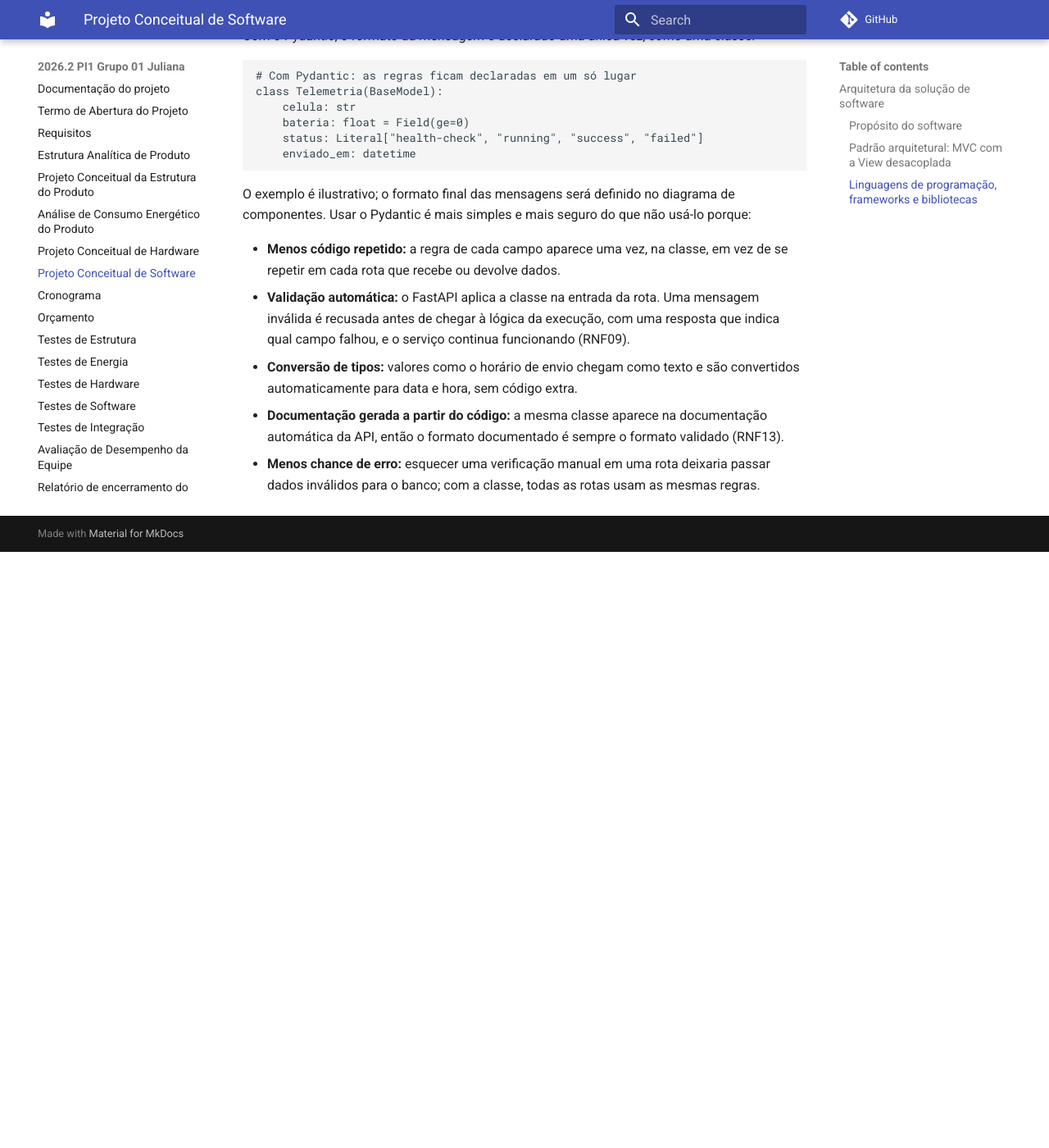
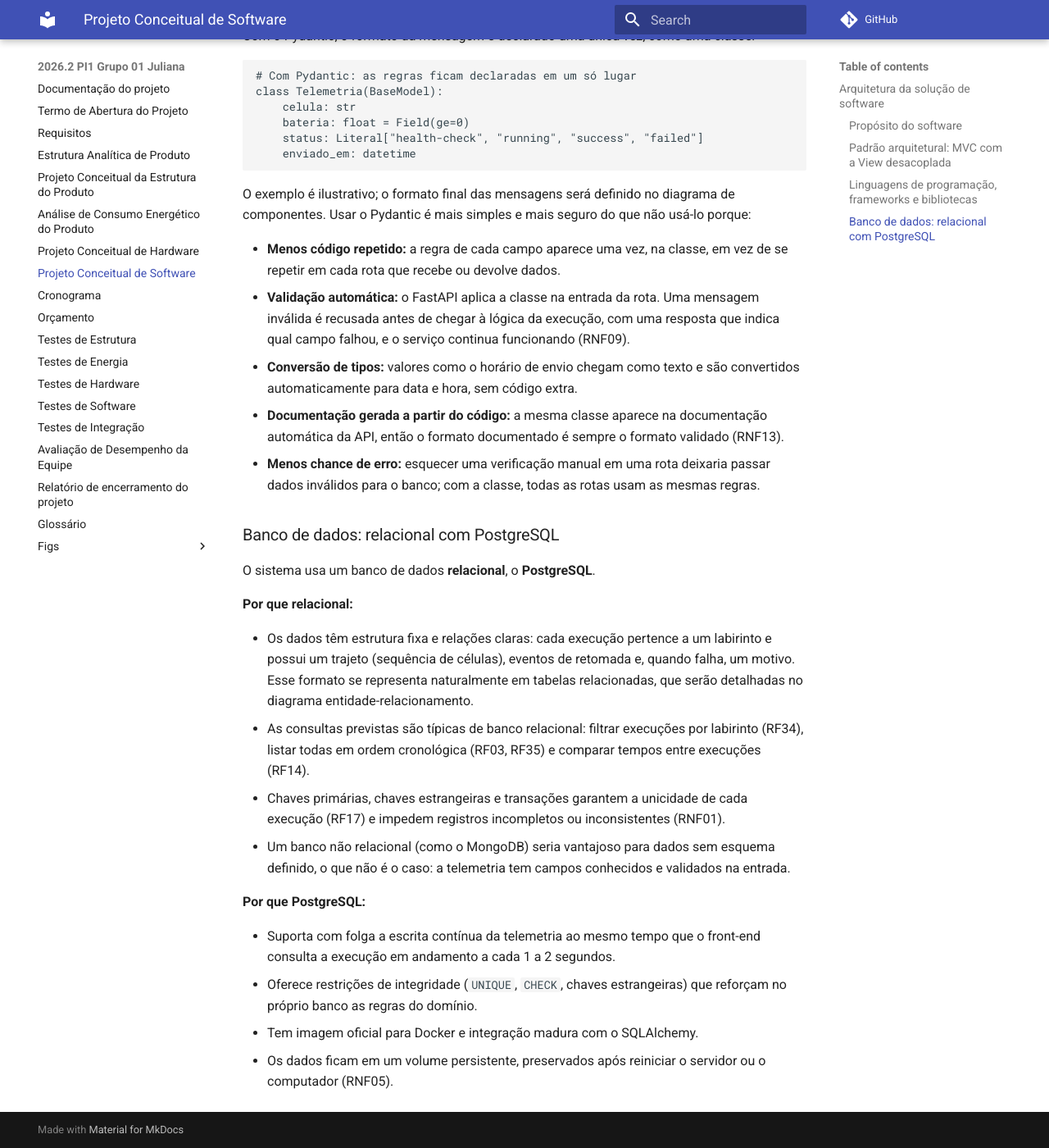
Before and after one commit to fcte-pi1/2026_2_PI1_Grupo01_Juliana, an MkDocs documentation site: the page built from docs/4.4 - Projeto conceitual de software.md, in a window 1280 px wide and 1400 px high, scrolled down 4154 px. Shown: the whole window at 82% size. Built offline with MkDocs 1.6.1 and Material for MkDocs 9.7.7, drawn with Linux system fonts in a browser that asks for light colours; comment, search, counter and statistics services are not loaded; before the commit the page ends 4827 px from its top, so only the background shows below that.

Commit message:
docs: definir banco de dados relacional PostgreSQL

```diff
--- a/docs/4.4 - Projeto conceitual de software.md
+++ b/docs/4.4 - Projeto conceitual de software.md
@@ -113,3 +113,21 @@ O exemplo é ilustrativo; o formato final das mensagens será definido no diagra
 - **Conversão de tipos:** valores como o horário de envio chegam como texto e são convertidos automaticamente para data e hora, sem código extra.
 - **Documentação gerada a partir do código:** a mesma classe aparece na documentação automática da API, então o formato documentado é sempre o formato validado (RNF13).
 - **Menos chance de erro:** esquecer uma verificação manual em uma rota deixaria passar dados inválidos para o banco; com a classe, todas as rotas usam as mesmas regras.
+
+### Banco de dados: relacional com PostgreSQL
+
+O sistema usa um banco de dados **relacional**, o **PostgreSQL**.
+
+**Por que relacional:**
+
+- Os dados têm estrutura fixa e relações claras: cada execução pertence a um labirinto e possui um trajeto (sequência de células), eventos de retomada e, quando falha, um motivo. Esse formato se representa naturalmente em tabelas relacionadas, que serão detalhadas no diagrama entidade-relacionamento.
+- As consultas previstas são típicas de banco relacional: filtrar execuções por labirinto (RF34), listar todas em ordem cronológica (RF03, RF35) e comparar tempos entre execuções (RF14).
+- Chaves primárias, chaves estrangeiras e transações garantem a unicidade de cada execução (RF17) e impedem registros incompletos ou inconsistentes (RNF01).
+- Um banco não relacional (como o MongoDB) seria vantajoso para dados sem esquema definido, o que não é o caso: a telemetria tem campos conhecidos e validados na entrada.
+
+**Por que PostgreSQL:**
+
+- Suporta com folga a escrita contínua da telemetria ao mesmo tempo que o front-end consulta a execução em andamento a cada 1 a 2 segundos.
+- Oferece restrições de integridade (`UNIQUE`, `CHECK`, chaves estrangeiras) que reforçam no próprio banco as regras do domínio.
+- Tem imagem oficial para Docker e integração madura com o SQLAlchemy.
+- Os dados ficam em um volume persistente, preservados após reiniciar o servidor ou o computador (RNF05).
```
